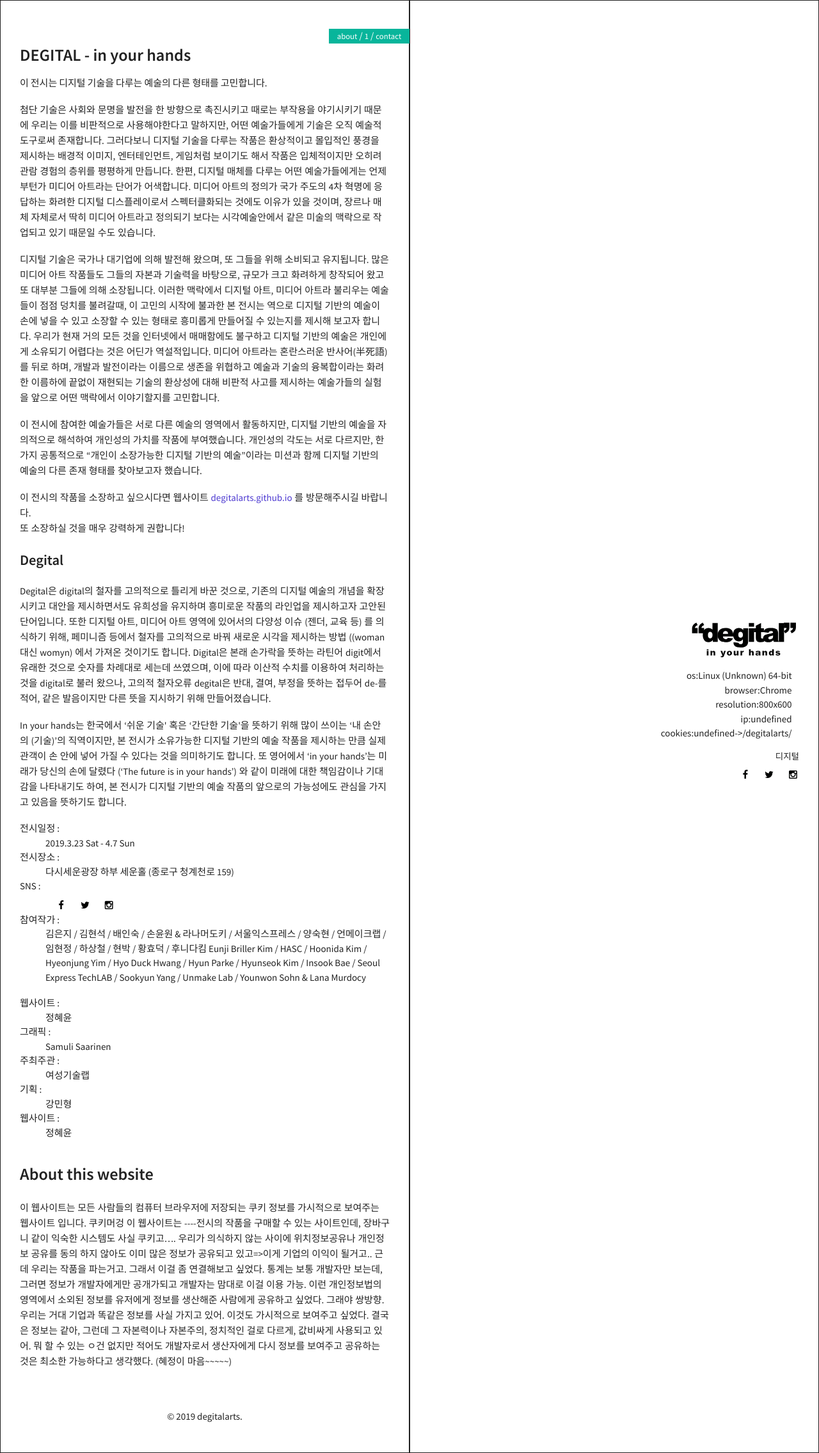
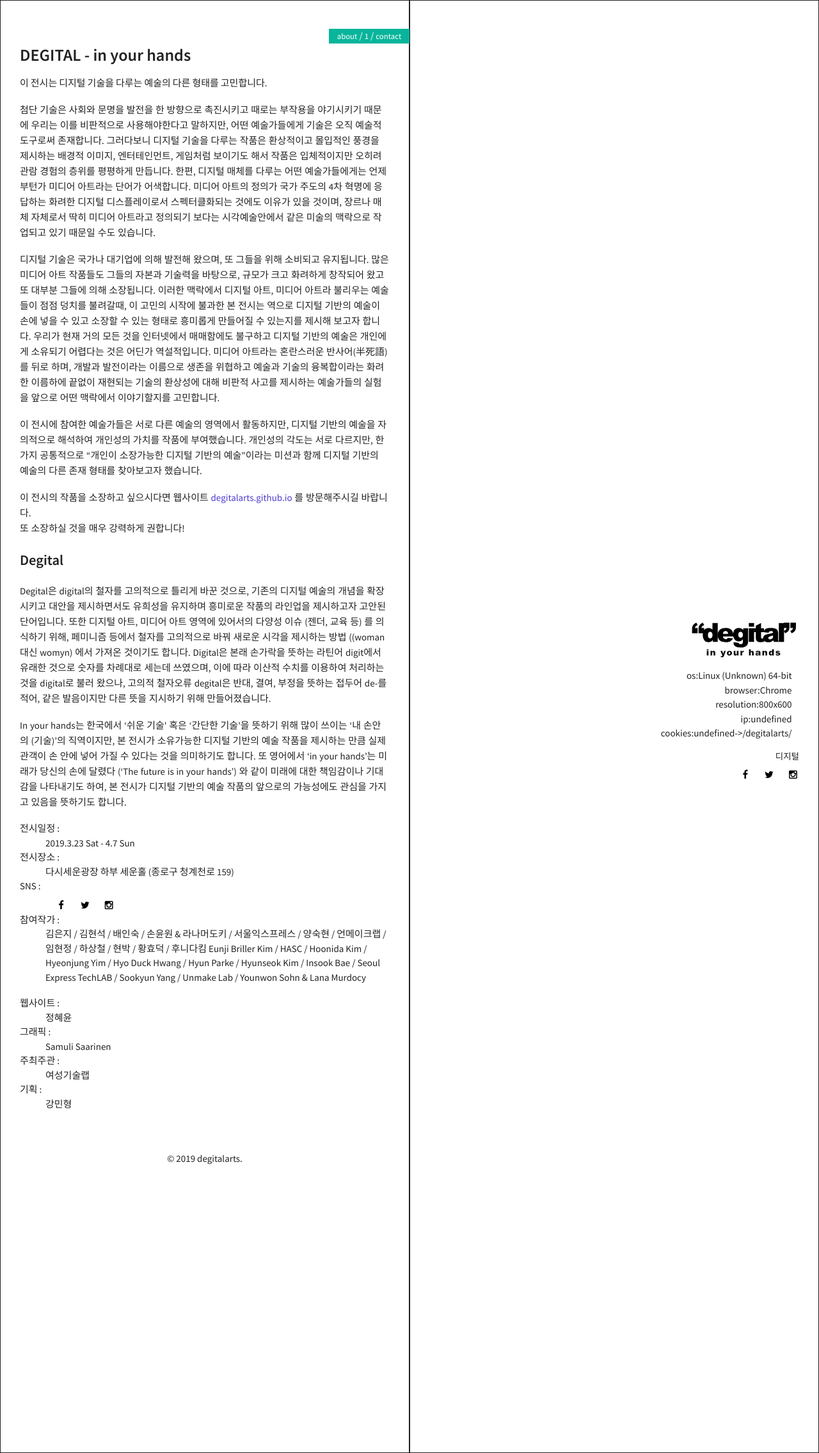
Before and after one commit to degitalarts/degitalarts, a Jekyll site: the page built from index.html, in a window 1280 px wide. Shown: the whole page at 64% size. Built offline with Jekyll 4.4.1, drawn with Linux system fonts in a browser that asks for light colours; comment, search, counter and statistics services are not loaded.

Commit message:
Update about.html

```diff
--- a/_includes/about.html
+++ b/_includes/about.html
@@ -58,9 +58,6 @@
                 </p>
 
                 <p>
-</p>
-
-                <p>
                     <dl>
                         <dt>
                             웹사이트 :
@@ -86,24 +83,7 @@
                         <dd>
                             강민형
                         </dd>
-                        <dt>
-                            웹사이트 :
-                        </dt>
-                        <dd>
-                            정혜윤
-                        </dd>
                     </dl>
                 </p>
             </div>
         </div>
-
-        <div class="row">
-            <div class="col">
-                <h2>About this website</h2>
-                <p>이 웹사이트는 모든 사람들의 컴퓨터 브라우저에 저장되는 쿠키 정보를 가시적으로 보여주는 웹사이트 입니다.
-                쿠키머겅
-                이 웹사이트는 ----전시의 작품을 구매할 수 있는 사이트인데, 장바구니 같이 익숙한 시스템도 사실 쿠키고…. 우리가 의식하지 않는 사이에 위치정보공유나 개인정보 공유를 동의 하지 않아도 이미 많은 정보가 공유되고 있고=>이게 기업의 이익이 될거고.. 근데 우리는 작품을 파는거고. 그래서 이걸 좀 연결해보고 싶었다. 통계는 보통 개발자만 보는데, 그러면 정보가 개발자에게만 공개가되고 개발자는 맘대로 이걸 이용 가능. 이런 개인정보법의 영역에서 소외된 정보를 유저에게  정보를 생산해준 사람에게 공유하고 싶었다. 그래야 쌍방향. 우리는 거대 기업과 똑같은 정보를 사실 가지고 있어. 이것도 가시적으로 보여주고 싶었다. 결국은 정보는 같아, 그런데 그 자본력이나 자본주의, 정치적인 걸로 다르게, 값비싸게 사용되고 있어. 뭐 할 수 있는 ㅇ건 없지만 적어도 개발자로서 생산자에게 다시 정보를 보여주고 공유하는 것은 최소한 가능하다고 생각했다. (혜정이 마음~~~~~)
-                </p>
-
-            </div>
-        </div>
```
